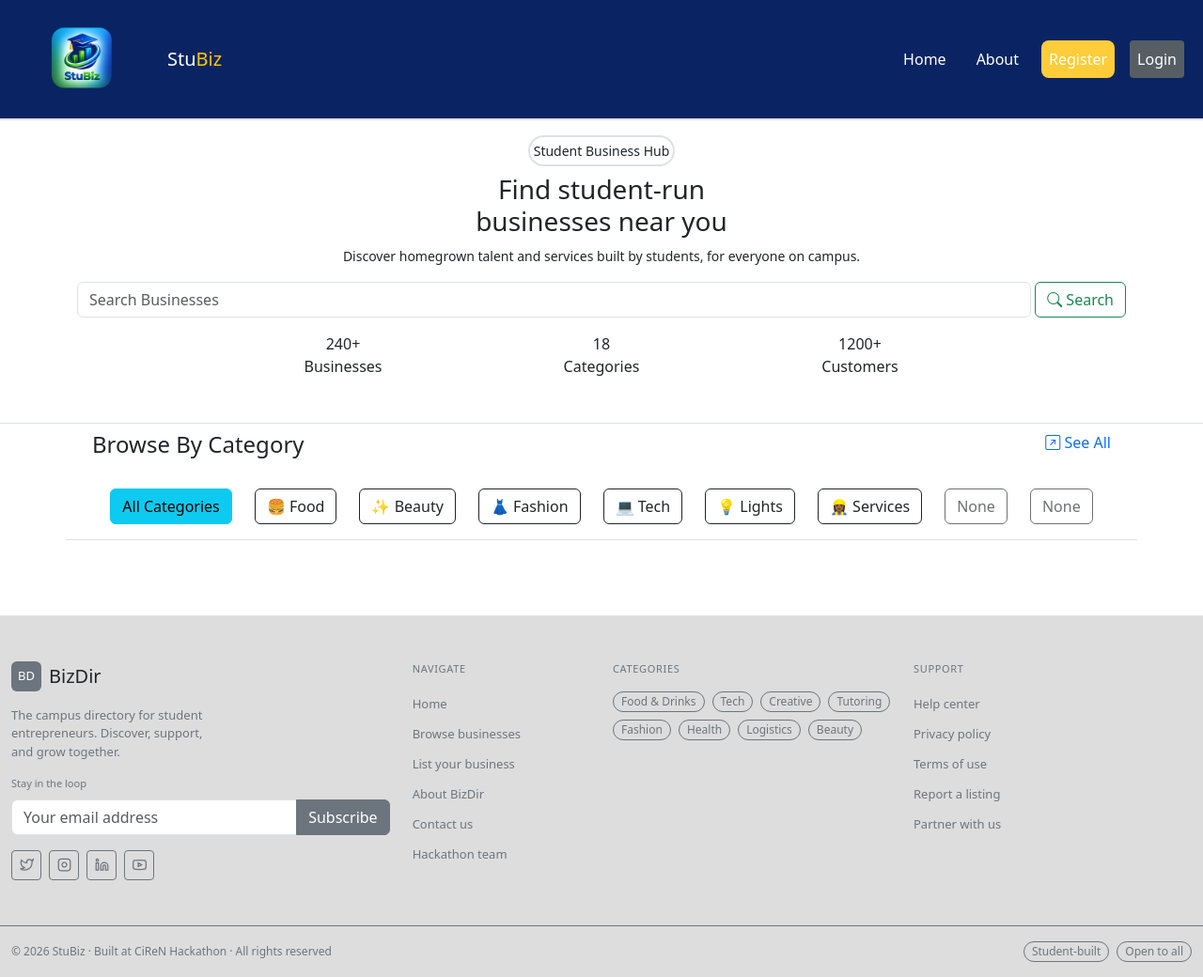
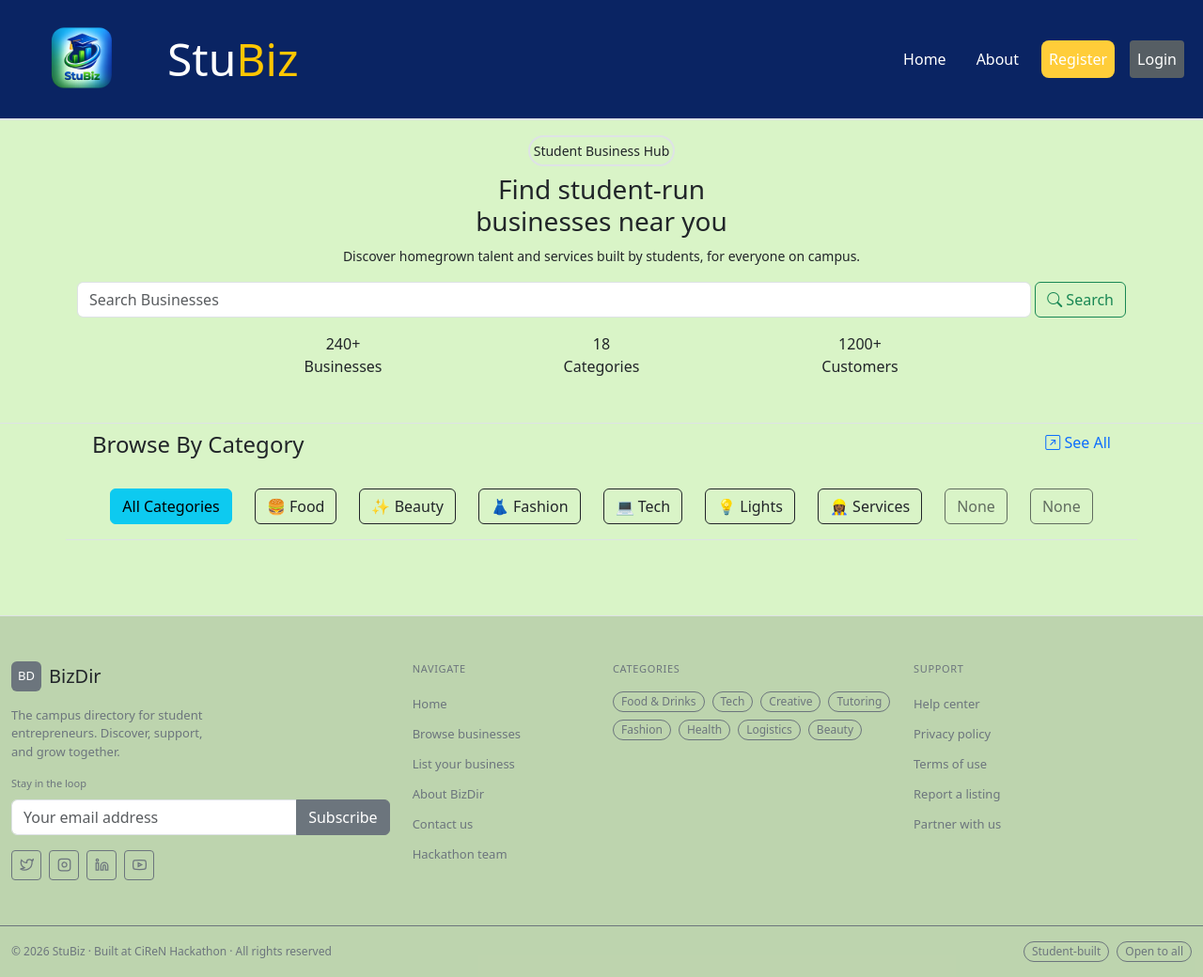
Before and after one commit to eleonstephon/Student_bizdir, a Flask app: page / in a window 1280 px wide. Shown: the whole page at 94% size. Run offline with Flask 3, Linux system fonts and the light colour scheme; data that the repository does not hold is empty.

Commit message:
Another changes made template files

```diff
--- a/templates/base.html
+++ b/templates/base.html
@@ -11,16 +11,16 @@
     <meta name="author" content="{% block author %}{% endblock author %}">
     {% endblock head %}
 
-    <link rel="preconnect" href="https://fonts.googleapis.com">
-    <link rel="preconnect" href="https://fonts.gstatic.com" crossorigin>
-    <link href="https://fonts.googleapis.com/css2?family=Archivo+Black&family=Lora:ital,wght@0,400..700;1,400..700&display=swap" rel="stylesheet">
-
     <link
       href="https://cdn.jsdelivr.net/npm/bootstrap@5.3.8/dist/css/bootstrap.min.css"
       rel="stylesheet"
       integrity="sha384-sRIl4kxILFvY47J16cr9ZwB07vP4J8+LH7qKQnuqkuIAvNWLzeN8tE5YBujZqJLB"
       crossorigin="anonymous"
     />
+
+    <link rel="preconnect" href="https://fonts.googleapis.com">
+    <link rel="preconnect" href="https://fonts.gstatic.com" crossorigin>
+    <link href="https://fonts.googleapis.com/css2?family=Lora:ital,wght@0,400..700;1,400..700&display=swap" rel="stylesheet">
 
     <link
       rel="stylesheet"
@@ -32,7 +32,7 @@
     {% block extra_head %}{% endblock extra_head %}
 
 </head>
-<body>
+<body style="background-color: #D9F4C7;">
     <header>
       <nav class="cus-bg navbar navbar-expand-lg border-2 border-bottom" style="background-color: #0A2463;">
         <div class="container-fluid">
@@ -46,7 +46,7 @@
               />
             </a>
             <a
-              class="navbar-brand d-flex align-self-center d-none d-sm-block text-white fw-medium"
+              class="navbar-brand d-flex align-self-center d-none d-sm-block text-white fw-medium" style="font-size: 3rem; font-weight: 900;"
               href="/"
             >
               Stu<em style="color: #FFC600; font-style: normal;">Biz</em>
```
